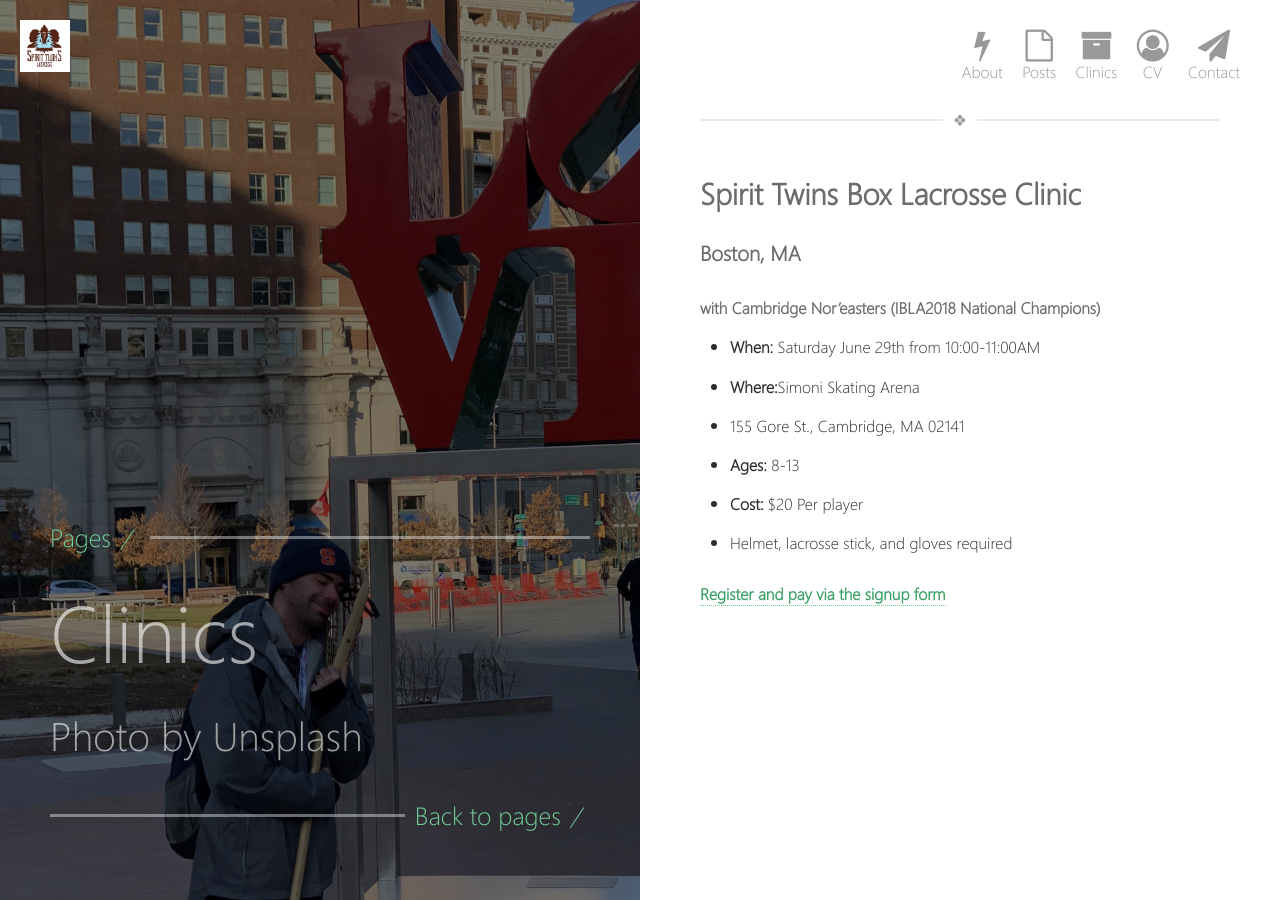
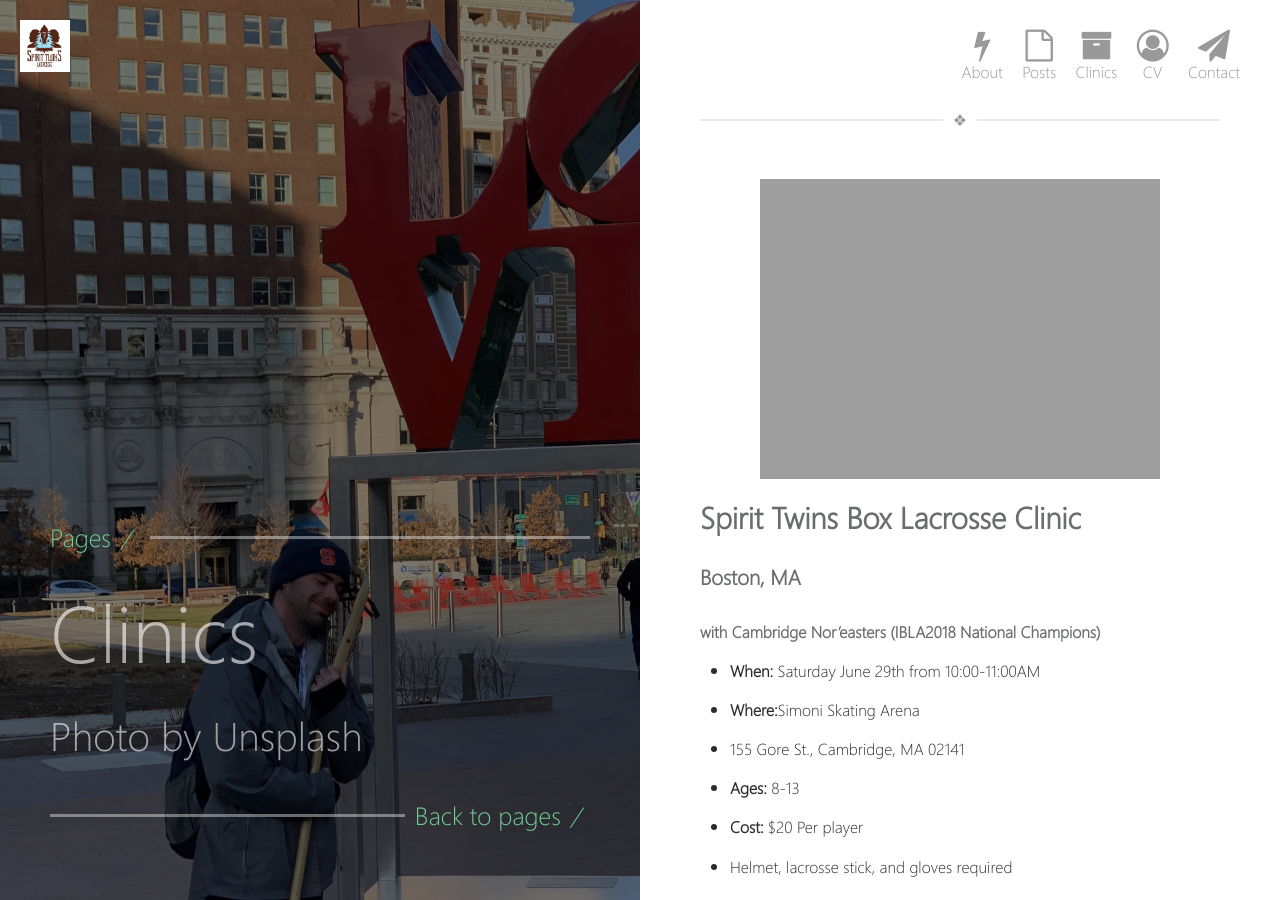
Before and after one commit to adamdjbrett/spirittwinslacrosse.com, a Jekyll site: the page built from _pages/clinics.md, in a window 1280 px wide. Built offline with Jekyll 4.4.1, drawn with Linux system fonts in a browser that asks for light colours.

Commit message:
add boston clinic

```diff
--- a/_pages/clinics.md
+++ b/_pages/clinics.md
@@ -4,6 +4,8 @@
 sitemap: true
 permalink: /clinics/
 ---
+![Boston Clinic Poster]({{ site.url }}/images/boston-clinic.jpg.jpg)
+
 ## Spirit Twins Box Lacrosse Clinic
 
 ### Boston, MA
--- a/googlec82cfc739fe37cf9.html
+++ /dev/null
@@ -1 +0,0 @@
-google-site-verification: googlec82cfc739fe37cf9.html
```
Also changed, not shown: _drafts/2018-01-18-AboutAlexander.md (renamed from _posts/2018-01-18-AboutAlexander.md).
